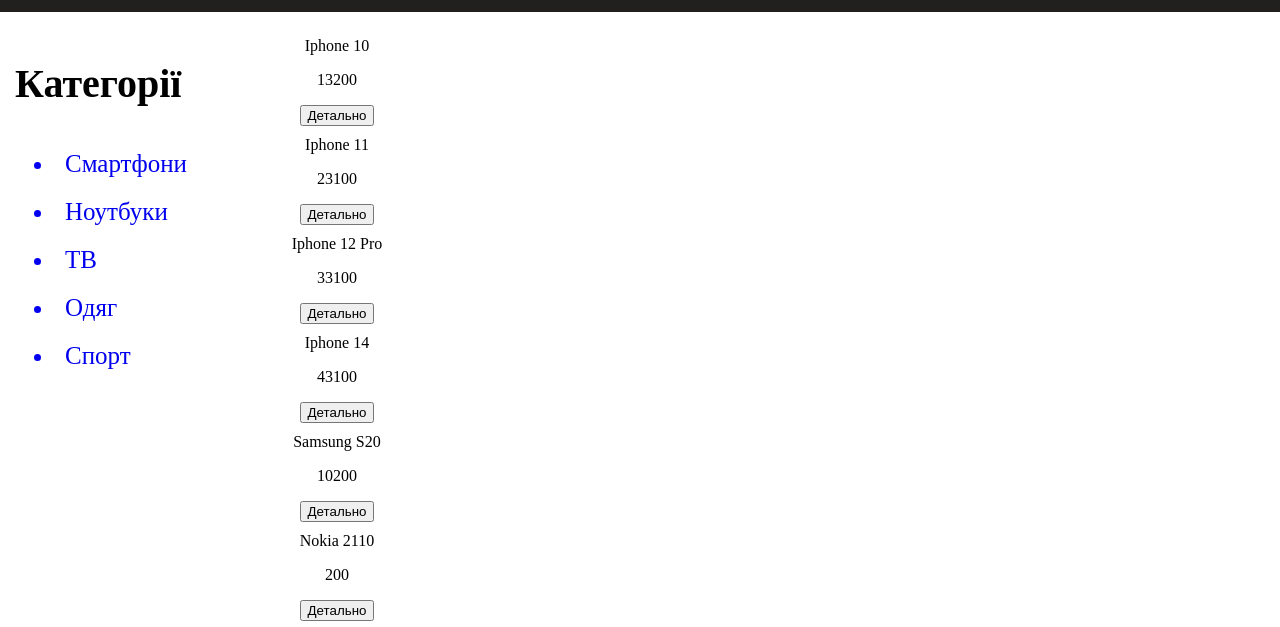
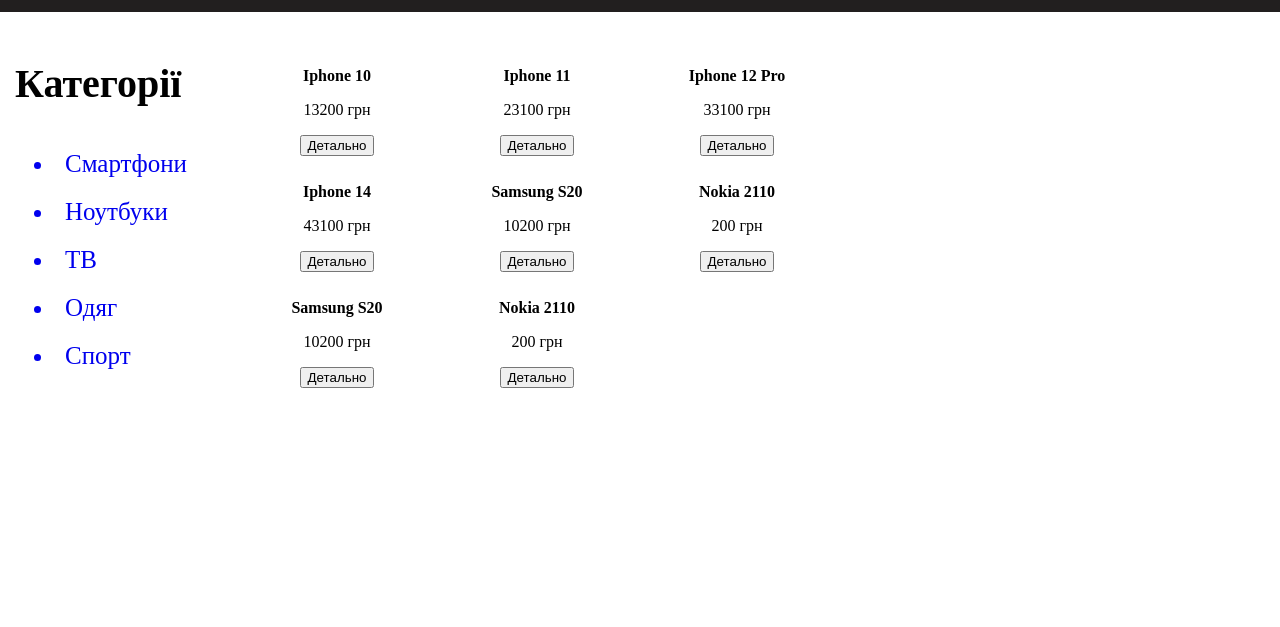
Before and after one commit to SerhiiRomanenko/FEP2_22-DOM, a plain HTML site: page index.html in a window 1280 px wide. Both pictures are taken after a click on the link "Смартфони". Shown: the part 122-749 px from the top of the page. Drawn offline with Linux system fonts and the light colour scheme.

Commit message:
HW_22_DOM]

```diff
--- a/main.js
+++ b/main.js
@@ -360,7 +360,7 @@ categoriesMurkUp.className = "categories__list";
 function validatePIB(input) {
     const resName = input.value.trim();
     const errMessage = document.querySelector(".form__errorPIB");
-    if (  resName.length > 1 &&
+    if (resName.length > 1 &&
         resName.includes(" ") &&
         !/[0-9\\!@#$%^&*()-+:;_"'`|=]/.test(resName)) {
         errMessage.style.display = "none";
@@ -396,6 +396,7 @@ function validatePostNumber(postNumbers) {
     $errorPostNumber.style.display = "inline";
     return false;
 }
+
 function getChechedRadio(radios) {
     for (const elem of radios) {
         if (elem.checked) {
@@ -408,19 +409,18 @@ categoriesMurkUp.addEventListener("click", function (event) {
     activeCategory = event.target.innerText;
 
 
-    let productMurkUp = document.createElement("div");
     if (categories.includes(activeCategory) && activeCategory !== null) {
-        productSection.innerHTML = "";
+        productSection.innerHTML = '';
+        aboutProduct.innerHTML = '';
         for (let product of products) {
             if (product.category === activeCategory) {
-                productMurkUp.innerHTML += `<div class="produsts__item">
-                                        <p class="produsts__title">${product.name}</p>
-                                        <p class="produsts__price">${product.price}</p>
-                                        <button class="produsts__buyButton" value=${product.id} onclick=setActiveProduct(${product.id})>Детально</button>
+                productSection.innerHTML += `<div class="products__item">
+                                        <p class="products__title">${product.name}</p>
+                                        <p class="products__price">${product.price} грн</p>
+                                        <button class="products__buyButton" value=${product.id} onclick=setActiveProduct(${product.id})>Детально</button>
                                     </div>`;
             }
         }
-        productSection.append(productMurkUp);
     }
 });
 
@@ -456,14 +456,14 @@ $submitButton.addEventListener("click", function (event) {
         Кількість товарів: ${$countInput.value},
         Ваш коментар: ${$commentInput.value}`;
         alert(resultInfo)
-    window.location.assign("index.html");
+        window.location.assign("index.html");
     }
 })
 
 $canselButton.addEventListener("click", function (event) {
     event.preventDefault();
     $form.reset();
-    $allErrorMessage.forEach((item)=> item.style.display = "none")
+    $allErrorMessage.forEach((item) => item.style.display = "none")
     $form.style.display = "none";
     $pibInput.style.border = "1px solid black";
     document.querySelector(".main__wrapper").style.display = "flex";
--- a/style/style.scss
+++ b/style/style.scss
@@ -46,7 +46,8 @@ a {
   min-height: calc(100vh - 182px);
 
   &__wrapper {
-    display: flex;
+    display: grid;
+    grid-template-columns: 1fr 1fr 2fr
   }
 }
 
@@ -107,20 +108,29 @@ label {
   &__item {
     padding: 10px;
   }
+}
 
-  &__link {
+.products {
+  min-width: 600px;
+  margin-top: 30px;
+  text-align: center;
+  display: grid;
+  grid-template-columns: 1fr 1fr 1fr;
+
+  &__title {
+    font-weight: bold;
   }
 }
 
-.products {
-  min-width: 200px;
-  text-align: center;
+.aboutProduct {
+  margin-top: 38px;
+  margin-left: 30px;
+  text-align: justify;
+
+  &__button {
+    margin-top: 20px;
+  }
 }
-
-.aboutProduct {
-
-}
-
 //----------------------------------------FOOTER----------------------------------------------//
 
 .footer {
```
Also changed, not shown: style/style.css, 1 other file.
